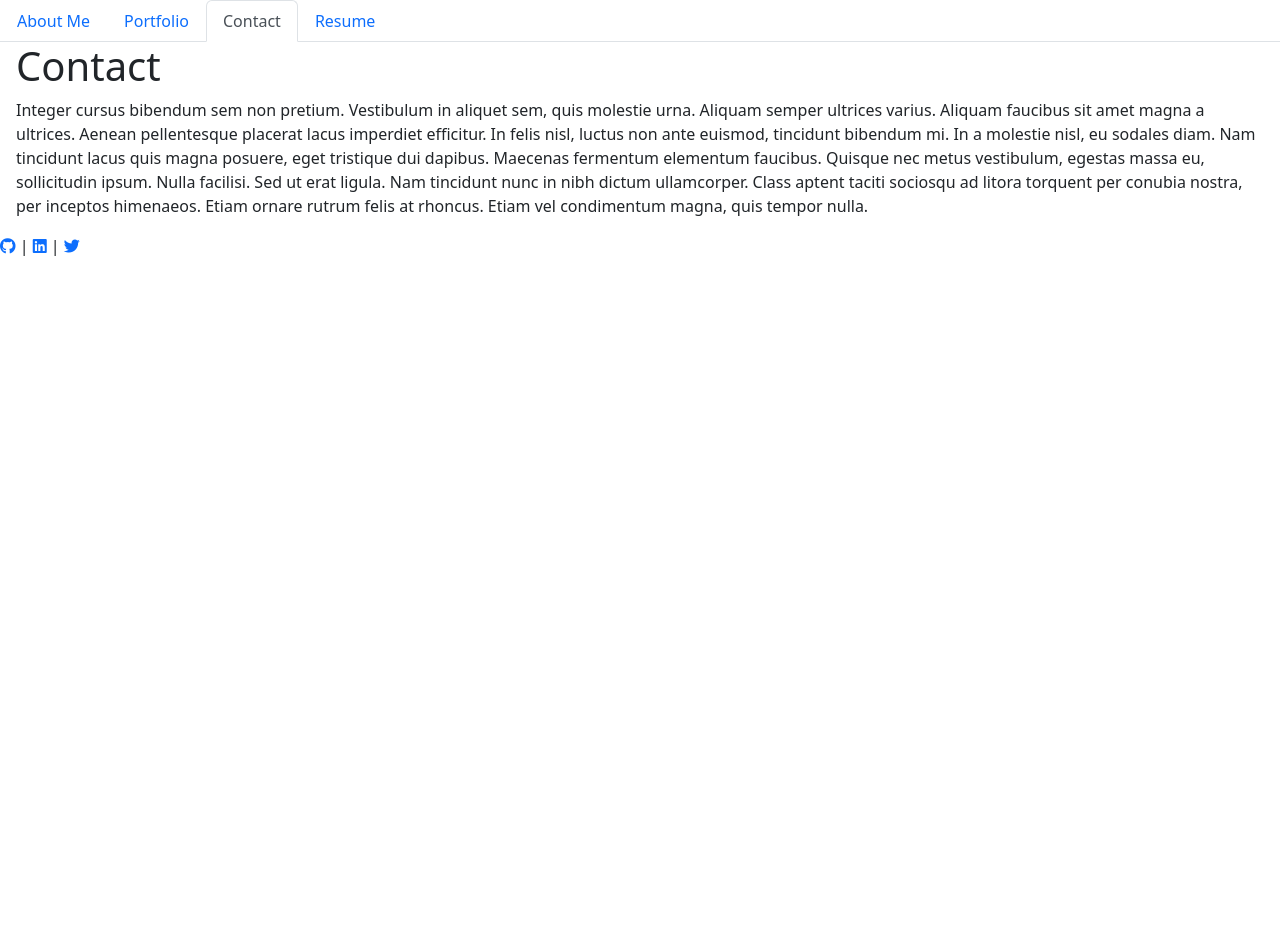
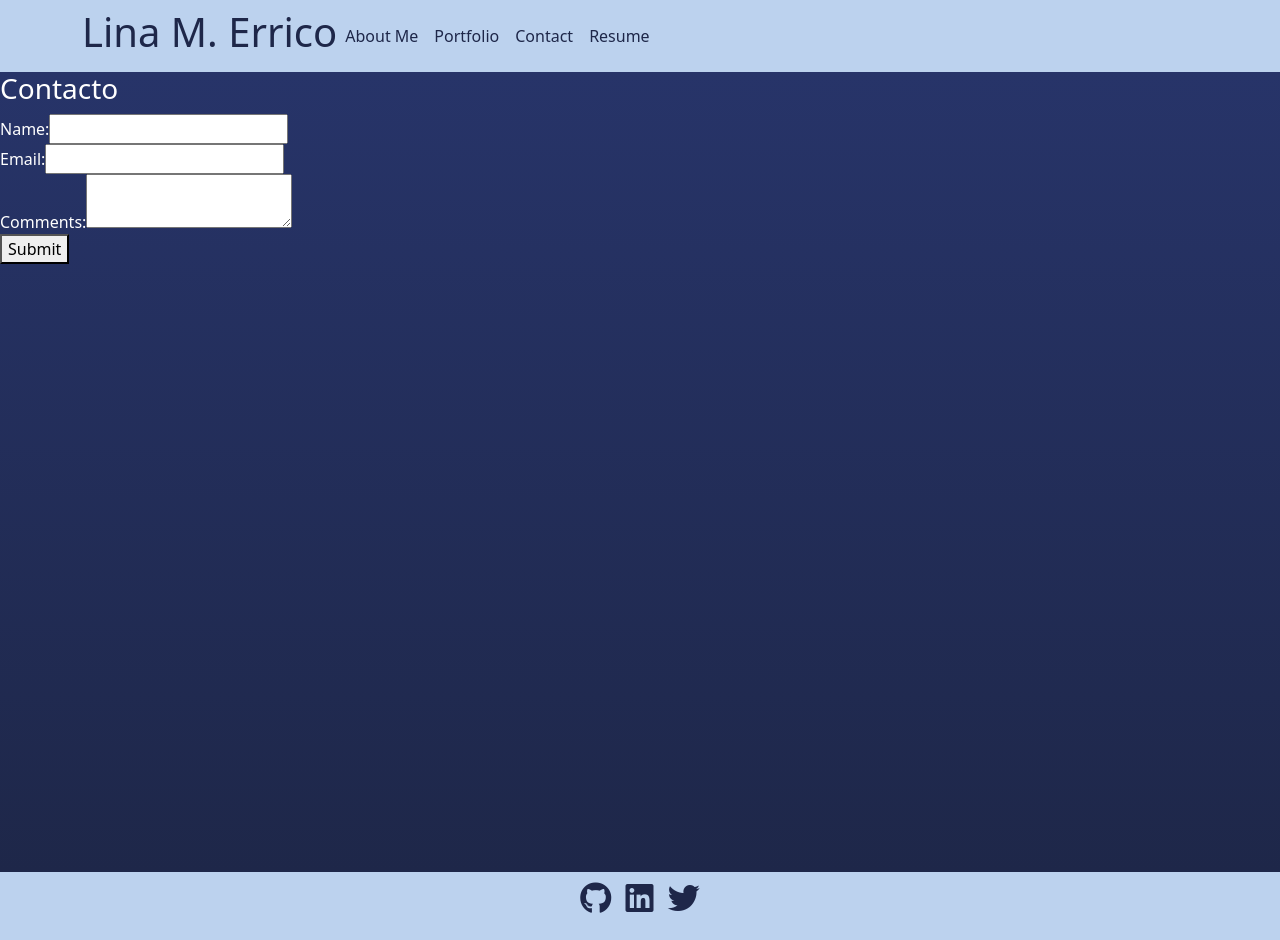
Before and after one commit to LMErrico/React_Portfolio, a React (Vite) app: page /Contact in a window 1280 px wide. Before the commit the page ends 800 px from the top, so only its background shows below. Built offline with nearby package versions, Linux system fonts and the light colour scheme.

Commit message:
added color, and code for resume and contact

```diff
--- a/src/App.jsx
+++ b/src/App.jsx
@@ -1,4 +1,3 @@
-// Bringing in the required import from 'react-router-dom'
 import { Outlet } from 'react-router-dom';
 import Nav from './components/NavTabs';
 import Footer from './components/Footer';
@@ -8,7 +7,11 @@ function App() {
   return (
     <>
       <Nav />
-      <main className="mx-3">
+      <main style={{
+        background: 'linear-gradient(to bottom, #273469, #1E2749)',
+        color: 'white',
+        minHeight: '100vh',
+      }}>
         <Outlet />
       </main>
       <Footer />
--- a/src/components/Footer.jsx
+++ b/src/components/Footer.jsx
@@ -2,21 +2,18 @@ import React from 'react';
 
 function Footer() {
   return (
-    <footer>
-
+    <footer style={{ backgroundColor: '#BCD2EE', textAlign: 'center', padding: '5px' }}>
       <p>
         <a href="https://github.com/LMErrico" target="_blank" rel="noopener noreferrer">
-          <i className="fab fa-github"></i>
-        </a>{" | "}
-
+          <i className="fab fa-github" style={{ color: '#1E2749', fontSize: '2em', margin: '5px' }}></i>
+        </a>{" "}
 
         <a href="https://www.linkedin.com/in/lina-m-errico-056364278" target="_blank" rel="noopener noreferrer">
-          <i className="fab fa-linkedin"></i>
-        </a>{" | "}
-
+          <i className="fab fa-linkedin" style={{ color: '#1E2749', fontSize: '2em', margin: '5px' }}></i>
+        </a>{" "}
 
         <a href="https://twitter.com/nombre-de-usuario" target="_blank" rel="noopener noreferrer">
-          <i className="fab fa-twitter"></i>
+          <i className="fab fa-twitter" style={{ color: '#1E2749', fontSize: '2em', margin: '5px' }}></i>
         </a>
       </p>
     </footer>
--- a/src/components/NavTabs.jsx
+++ b/src/components/NavTabs.jsx
@@ -1,53 +1,58 @@
+import React from 'react';
 import { Link, useLocation } from 'react-router-dom';
 
-// Here we are using object destructuring assignment to pluck off our variables from the props object
-// We assign them to their own variable names
 function NavTabs() {
   const currentPage = useLocation().pathname;
 
   return (
-    <ul className="nav nav-tabs">
+    <nav className="navbar navbar-expand-lg navbar-light" style={{ backgroundColor: '#BCD2EE' }}>
+      <div className="container">
+        <h1 style={{ color: '#1E2749' }}>
+          Lina M. Errico
+        </h1>
+
+        <div className="collapse navbar-collapse" id="navbarNav">
+          <ul className="navbar-nav">
             <li className="nav-item">
               <Link
                 to="/"
-          // This is a conditional (ternary) operator that checks to see if the current page is "Home"
-          // If it is, we set the current page to 'nav-link-active', otherwise we set it to 'nav-link'
                 className={currentPage === '/' ? 'nav-link active' : 'nav-link'}
+                style={{ color: '#1E2749' }}
               >
                 About Me
               </Link>
             </li>
-
             <li className="nav-item">
               <Link
                 to="/Portfolio"
-          // Check to see if the currentPage is `Blog`, and if so we use the active link class from bootstrap. Otherwise, we set it to a normal nav-link
                 className={currentPage === '/Portfolio' ? 'nav-link active' : 'nav-link'}
+                style={{ color: '#1E2749' }}
               >
                 Portfolio
               </Link>
             </li>
-
             <li className="nav-item">
               <Link
                 to="/Contact"
-          // Check to see if the currentPage is `Contact`, and if so we use the active link class from bootstrap. Otherwise, we set it to a normal nav-link
                 className={currentPage === '/Contact' ? 'nav-link active' : 'nav-link'}
+                style={{ color: '#1E2749' }}
               >
                 Contact
               </Link>
             </li>
-
             <li className="nav-item">
               <Link
                 to="/Resume"
-          // Check to see if the currentPage is `About`, and if so we use the active link class from bootstrap. Otherwise, we set it to a normal nav-link
                 className={currentPage === '/Resume' ? 'nav-link active' : 'nav-link'}
+                style={{ color: '#1E2749' }}
               >
                 Resume
               </Link>
             </li>
           </ul>
+        </div>
+      </div>
+    </nav>
   );
 }
 
--- a/src/pages/Contact.jsx
+++ b/src/pages/Contact.jsx
@@ -1,20 +1,78 @@
+import React, { useState } from 'react';
+
 export default function Contact() {
-    return (
-      <div>
-        <h1>Contact</h1>
-        <p>
-          Integer cursus bibendum sem non pretium. Vestibulum in aliquet sem, quis
-          molestie urna. Aliquam semper ultrices varius. Aliquam faucibus sit amet
-          magna a ultrices. Aenean pellentesque placerat lacus imperdiet
-          efficitur. In felis nisl, luctus non ante euismod, tincidunt bibendum
-          mi. In a molestie nisl, eu sodales diam. Nam tincidunt lacus quis magna
-          posuere, eget tristique dui dapibus. Maecenas fermentum elementum
-          faucibus. Quisque nec metus vestibulum, egestas massa eu, sollicitudin
-          ipsum. Nulla facilisi. Sed ut erat ligula. Nam tincidunt nunc in nibh
-          dictum ullamcorper. Class aptent taciti sociosqu ad litora torquent per
-          conubia nostra, per inceptos himenaeos. Etiam ornare rutrum felis at
-          rhoncus. Etiam vel condimentum magna, quis tempor nulla.
-        </p>
-      </div>
-    );
-  }
+  const [formData, setFormData] = useState({
+    name: '',
+    email: '',
+    comments: '',
+  });
+
+  const [errors, setErrors] = useState({
+    email: '',
+  });
+
+  const handleChange = (e) => {
+    const { name, value } = e.target;
+    setFormData((prevData) => ({
+      ...prevData,
+      [name]: value,
+    }));
+
+    if (name === 'email') {
+      const emailRegex = /^[^\s@]+@[^\s@]+\.[^\s@]+$/;
+      setErrors((prevErrors) => ({
+        ...prevErrors,
+        email: emailRegex.test(value) ? '' : 'Invalid email address',
+      }));
+    }
+  };
+
+  const handleSubmit = (e) => {
+    e.preventDefault();
+    if (errors.email) {
+      console.error('Form has validation errors. Please correct them.');
+      return;
+    }
+    console.log('Form submitted with data:', formData);
+    alert('Data Submitted');
+  };
+
+  return (
+    <div>
+      <h3>Contacto</h3>
+      <form onSubmit={handleSubmit}>
+        <label>
+          Name:
+          <input
+            type="text"
+            name="name"
+            value={formData.name}
+            onChange={handleChange}
+          />
+        </label>
+        <br />
+        <label>
+          Email:
+          <input
+            type="email"
+            name="email"
+            value={formData.email}
+            onChange={handleChange}
+          />
+          {errors.email && <span style={{ color: 'red' }}>{errors.email}</span>}
+        </label>
+        <br />
+        <label>
+          Comments:
+          <textarea
+            name="comments"
+            value={formData.comments}
+            onChange={handleChange}
+          />
+        </label>
+        <br />
+        <button type="submit">Submit</button>
+      </form>
+    </div>
+  );
+}
--- a/src/pages/Home.jsx
+++ b/src/pages/Home.jsx
@@ -1,7 +1,7 @@
 export default function Home() {
   return (
     <div>
-      <h1>About Me</h1>
+      <h3>About Me</h3>
       <div>
       <img
         src="/images/photo.jpg"
--- a/src/pages/Portfolio.jsx
+++ b/src/pages/Portfolio.jsx
@@ -1,7 +1,7 @@
 export default function Portfolio() {
     return (
       <div>
-        <h1>Portfolio</h1>
+        <h3>Portfolio</h3>
         <p>
           Donec a volutpat quam. Curabitur nec varius justo, sed rutrum ligula.
           Curabitur pellentesque turpis sit amet eros iaculis, a mollis arcu
--- a/src/pages/Resume.jsx
+++ b/src/pages/Resume.jsx
@@ -1,20 +1,31 @@
+  const resumePath = '/Lina_Resume.pdf';
+
 export default function Resume() {
+
     return (
       <div>
-        <h1>Resume</h1>
-        <p>
-          Integer cursus bibendum sem non pretium. Vestibulum in aliquet sem, quis
-          molestie urna. Aliquam semper ultrices varius. Aliquam faucibus sit amet
-          magna a ultrices. Aenean pellentesque placerat lacus imperdiet
-          efficitur. In felis nisl, luctus non ante euismod, tincidunt bibendum
-          mi. In a molestie nisl, eu sodales diam. Nam tincidunt lacus quis magna
-          posuere, eget tristique dui dapibus. Maecenas fermentum elementum
-          faucibus. Quisque nec metus vestibulum, egestas massa eu, sollicitudin
-          ipsum. Nulla facilisi. Sed ut erat ligula. Nam tincidunt nunc in nibh
-          dictum ullamcorper. Class aptent taciti sociosqu ad litora torquent per
-          conubia nostra, per inceptos himenaeos. Etiam ornare rutrum felis at
-          rhoncus. Etiam vel condimentum magna, quis tempor nulla.
-        </p>
+        <h3>Resume</h3>
+      <a
+        href={resumePath}
+        download="Download My Resume"
+        target="_blank"
+        rel="noreferrer"
+      >
+        <button>Download my Resume</button>
+      </a>
+      <p> </p>
+      <h2>Colombian Lawyer with emerging technology skills</h2>
+      <p> </p>
+      <p><u>Front-End</u></p>
+      <p>HTML </p>
+      <p> CSS</p>
+      <p>Hamburger</p>
+      <p>React Js</p>
+      <p> </p>
+      <p><u>Back-End</u></p>
+      <p>JavaScript</p>
+      <p>MySQL</p>
+      <p>Mongo</p>
       </div>
     );
   }
```
Also changed, not shown: 1 other file (tests, documents, lock files or other folders). Lines whose indentation alone changed are shown as unchanged.
